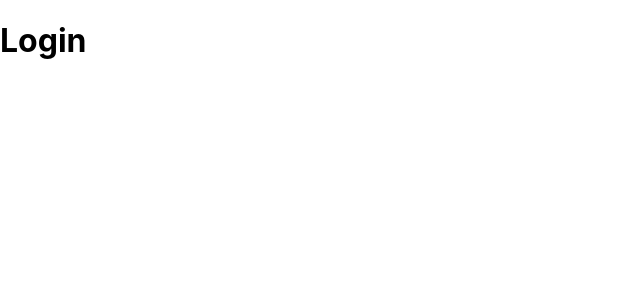
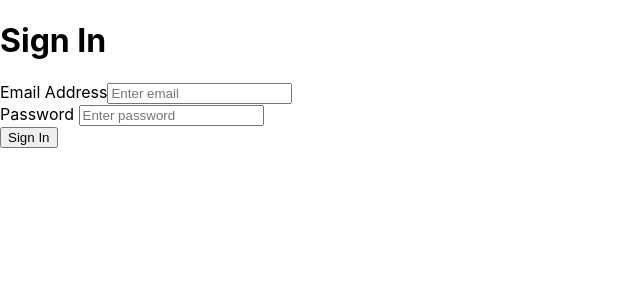
Before and after one commit to HarshithaSivalingala/ChargeShare, a React (Create React App) app in the folder frontend/: page /login in a window 1280 px wide. Shown: the top 300 px of the page, without its empty margins (0-640 px from the left). Built offline with nearby package versions, Linux system fonts and the light colour scheme.

Commit message:
added functionality in login screen

```diff
--- a/frontend/package.json
+++ b/frontend/package.json
@@ -5,6 +5,7 @@
   "dependencies": {
     "cra-template": "1.2.0",
     "react": "^18.3.1",
+    "react-bootstrap": "^2.10.9",
     "react-dom": "^18.3.1",
     "react-router-dom": "^7.1.5",
     "react-scripts": "5.0.1",
--- /dev/null
+++ b/frontend/src/components/FormContainer.js
@@ -0,0 +1,16 @@
+import React from 'react'
+import { Container, Row, Col } from 'react-bootstrap'
+
+const FormContainer = ({ children }) => {
+  return (
+    <Container>
+      <Row className='justify-content-md-center'>
+        <Col xs={12} md={6}>
+          {children}
+        </Col>
+      </Row>
+    </Container>
+  )
+}
+
+export default FormContainer;
--- a/frontend/src/screens/HomeScreen.js
+++ b/frontend/src/screens/HomeScreen.js
@@ -1,4 +1,12 @@
+import React from "react";
 const HomeScreen = () => {
-    return <h1>Home</h1>
+    const str=":)";
+    return (
+
+        <div>
+            <img src="download.jpeg" alt="home"/>
+            <h1>Hi welcome to ChargeShare {str}</h1>
+        </div>
+    );
 }
 export default HomeScreen;
--- a/frontend/src/screens/LoginScreen.js
+++ b/frontend/src/screens/LoginScreen.js
@@ -1,8 +1,53 @@
 import React from "react";
+import FormContainer from "../components/FormContainer";
+import { useNavigate } from "react-router-dom";
+import { Form, Button, Row, Col } from "react-bootstrap";
 
 const LoginScreen = () => {
+  const [email, setEmail] = React.useState("");
+  const [password, setPassword] = React.useState("");
+  const navigate = useNavigate();
+
+  const submitHandler = (e) => {
+    e.preventDefault(); //browser refresh handler
+    console.log(email, password);
+    if(email === "cutu@g.com" && password === "cutuu")
+      {navigate("/home");}
+    else{
+      alert("Wrong credentials");
+    }
+  };
+
   return (
-    <h1>Login</h1>
+    <FormContainer>
+    <h1>Sign In</h1>
+    <Form onSubmit={submitHandler}>
+      <Form.Group controlId="email">
+        <Form.Label>Email Address</Form.Label>
+        <Form.Control
+          type="email"
+          placeholder="Enter email"
+          value={email}
+          onChange={(e) => setEmail(e.target.value)}
+        ></Form.Control>
+      </Form.Group>
+
+      <Form.Group controlId="password">
+        <Form.Label>Password </Form.Label>
+        <Form.Control
+          type="password"
+          placeholder="Enter password"
+          value={password}
+          onChange={(e) => setPassword(e.target.value)}
+        ></Form.Control>
+      </Form.Group>
+
+      <Button type="submit" variant="primary">
+        Sign In
+      </Button>
+    </Form>
+
+  </FormContainer>
   );
 };
 
```
Also changed, not shown: frontend/public/download.jpeg (added), 1 other file (tests, documents, lock files or other folders).
